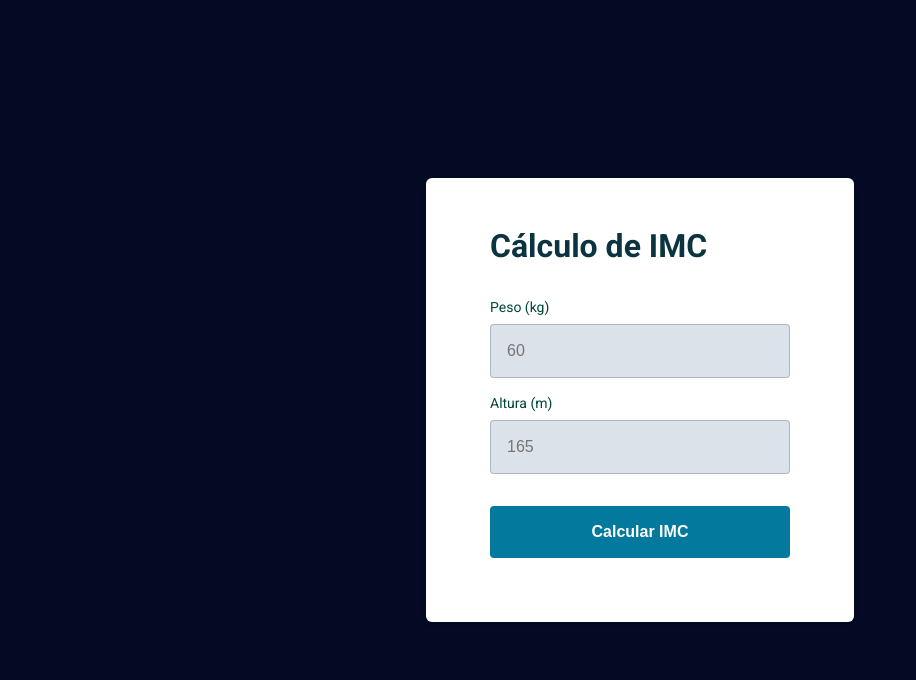
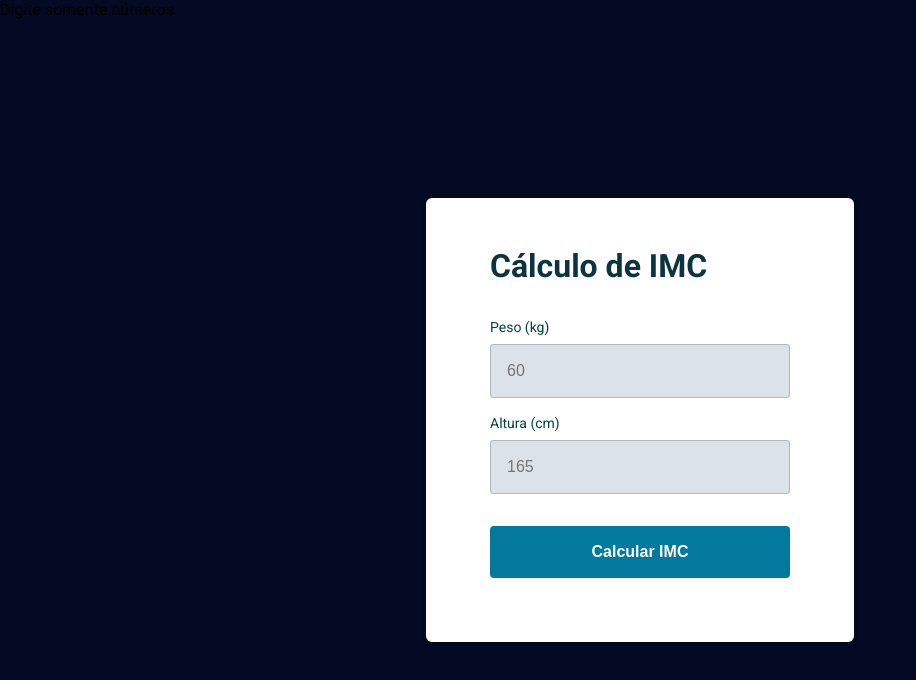
Before and after one commit to andreydantasvf/IMC, a plain HTML site: page index.html in a window 1280 px wide. Shown: the whole page, without its empty margins (0-916 px from the left). Drawn offline with Linux system fonts and the light colour scheme.

Commit message:
Correção no HTML

```diff
--- a/index.html
+++ b/index.html
@@ -15,6 +15,10 @@
     <script src="./main.js" defer></script>
   </head>
   <body>
+    <div class="alert-error">
+      Digite somente números
+    </div>
+
     <div class="container">
       <main class="card">
         <form>
@@ -25,7 +29,7 @@
           </div>
 
           <div class="input-wrapper">
-            <label for="height">Altura (m)</label>
+            <label for="height">Altura (cm)</label>
             <input type="text" id="height" name="height" placeholder="165" />
           </div>
 
```
